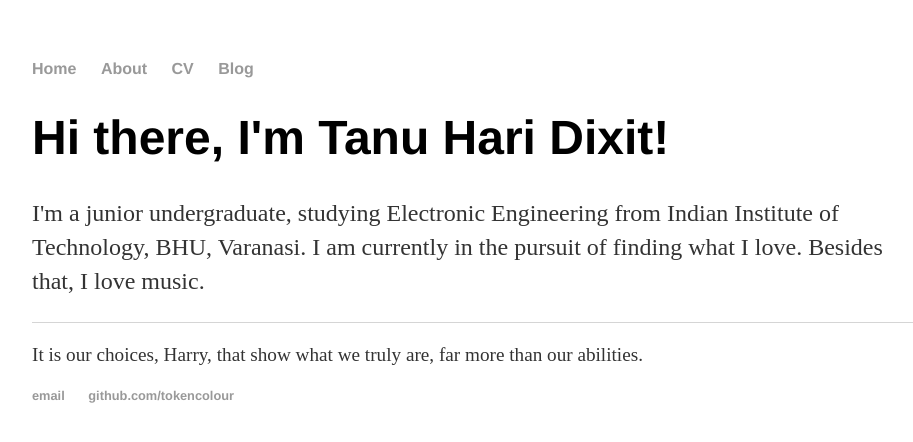
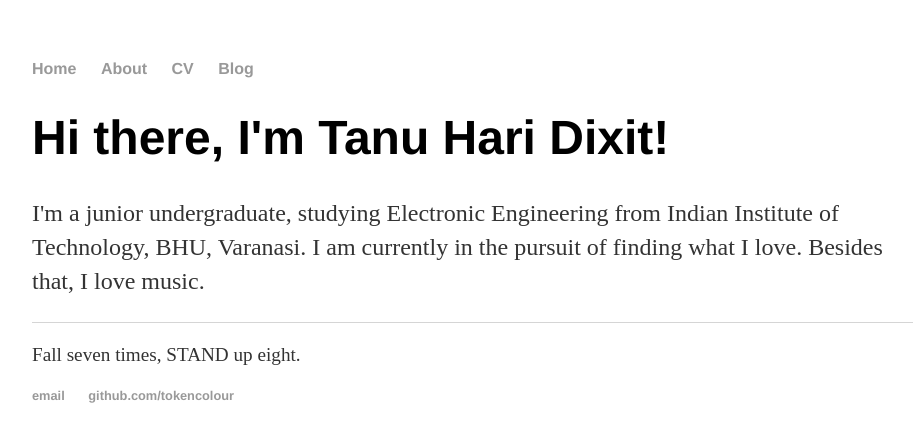
Before and after one commit to tokencolour/tokencolour.github.io, a Jekyll site: the page built from index.html, in a window 1280 px wide. Shown: the top 442 px of the page, without its empty margins (160-1073 px from the left). Built offline with Jekyll 4.4.1, drawn with Linux system fonts in a browser that asks for light colours.

Commit message:
Changed footer

```diff
--- a/_layouts/default.html
+++ b/_layouts/default.html
@@ -20,7 +20,7 @@
 
 			</div><!-- /.container -->
 			<footer>
-<p>It is our choices, Harry, that show what we truly are, far more than our abilities.</p>
+<p>Fall seven times, STAND up eight.</p>
 	    		<ul>
 	        		<li><a href="mailto:tokencolour@gmail.com">email</a></li>
 	        		<li><a href="https://github.com/tokencolour">github.com/tokencolour</a></li>
```
